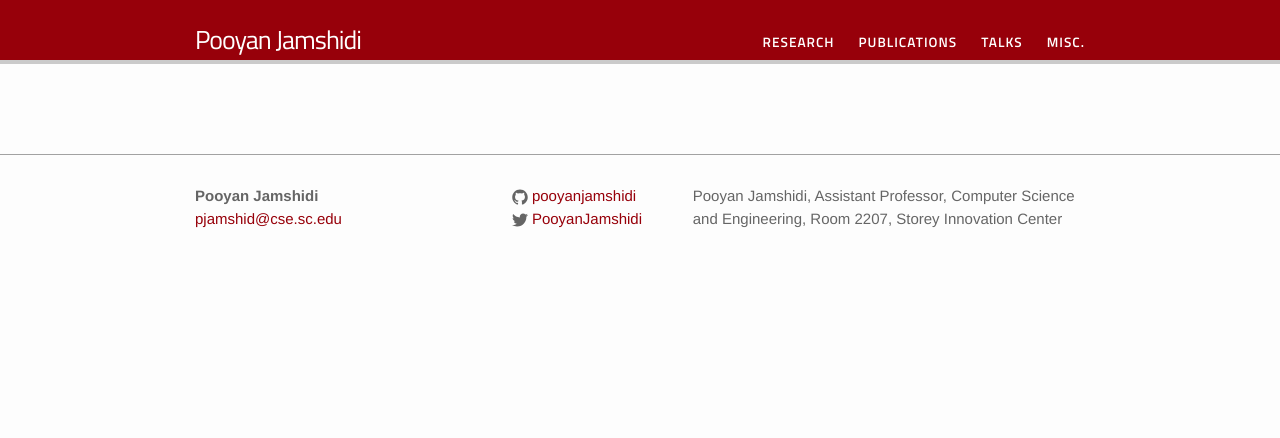
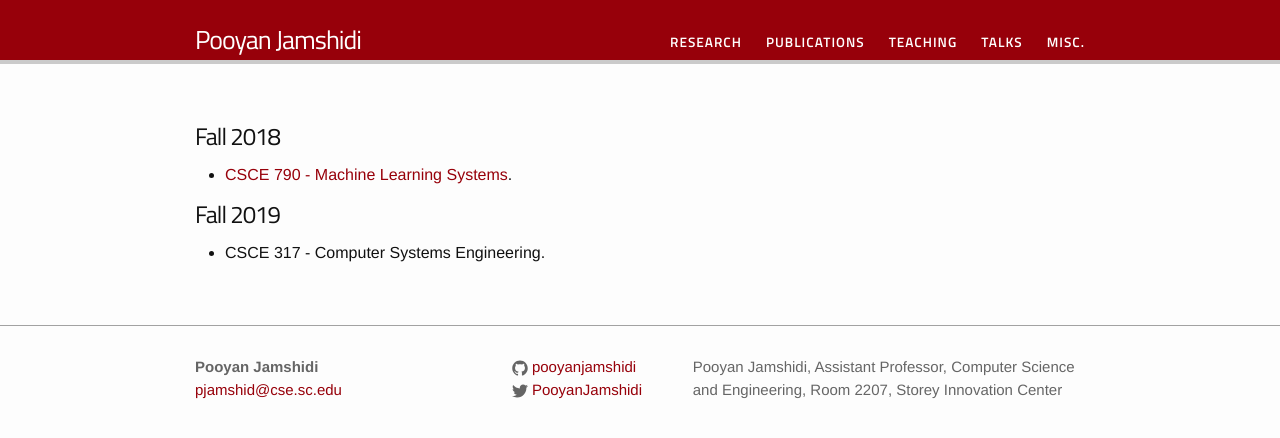
Before and after one commit to pooyanjamshidi/pooyanjamshidi.github.io, a Jekyll site: the page built from pages/teaching.md, in a window 1280 px wide. Shown: the top 438 px of the page. Built offline with Jekyll 4.4.1, drawn with Linux system fonts in a browser that asks for light colours; our own code applies the rules of GitHub Pages for plain Markdown files.

Commit message:
added teaching

```diff
--- a/_data/menu.yml
+++ b/_data/menu.yml
@@ -4,14 +4,14 @@
 - title: "Publications"
   href: "/publications/"
 
+- title: "Teaching"
+  href: "/teaching/"
+
 - title: "Talks"
   href: "/talks/"
 
 - title: "Misc."
   href: "/misc/"
-
-# - title: "Teaching"
-#   href: "/teaching/"
 
 # - title: "Service"
 #   href: "/service/"
--- a/pages/teaching.md
+++ b/pages/teaching.md
@@ -3,3 +3,12 @@ layout: page
 permalink: /teaching/
 group: teaching
 ---
+
+# Fall 2018
+
+* [CSCE 790 - Machine Learning Systems](https://github.com/pooyanjamshidi/mls).
+
+
+# Fall 2019
+
+* CSCE 317 - Computer Systems Engineering.
```
